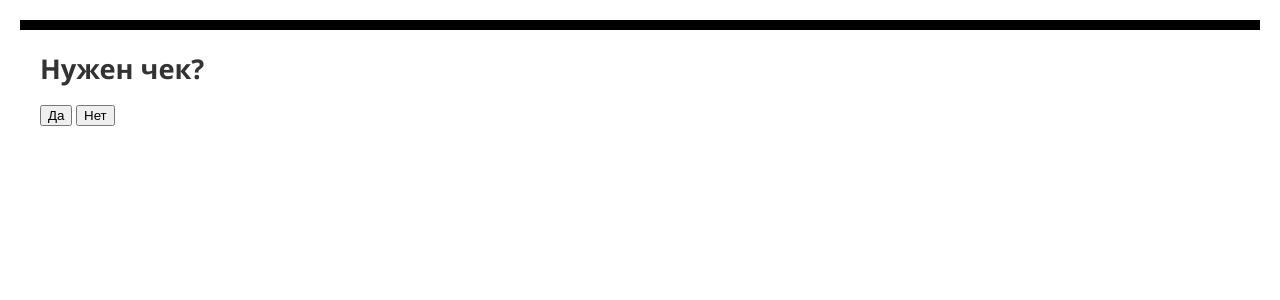
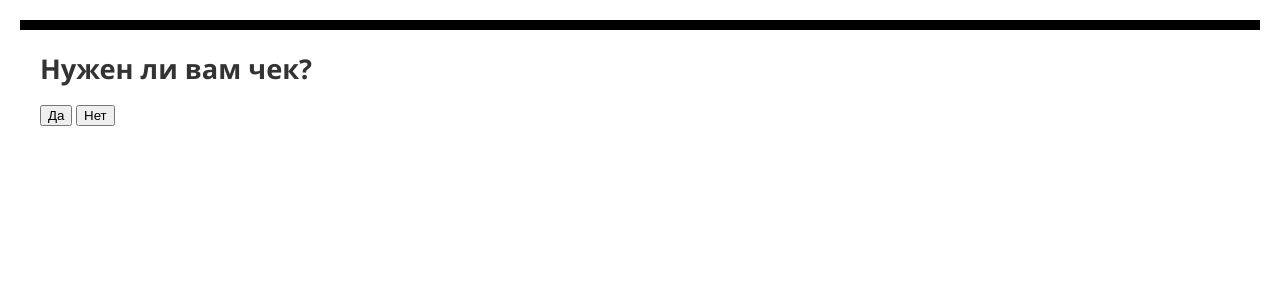
Before and after one commit to Shtanya/bankomattanya, a PHP site: page /2.php in a window 1280 px wide. Shown: the top 300 px of the page. Run offline with PHP 8.4, Linux system fonts and the light colour scheme.

Commit message:
Update 2.php

```diff
--- a/2.php
+++ b/2.php
@@ -22,7 +22,7 @@ border: 0 none; }
 </style>
 </head>
 <body>
-<h1>Нужен чек?</h1>
+<h1>Нужен ли вам чек?</h1>
 <form method="post" action="2.php"
 enctype="multipart/form-data" >
      <input type="submit"
```
